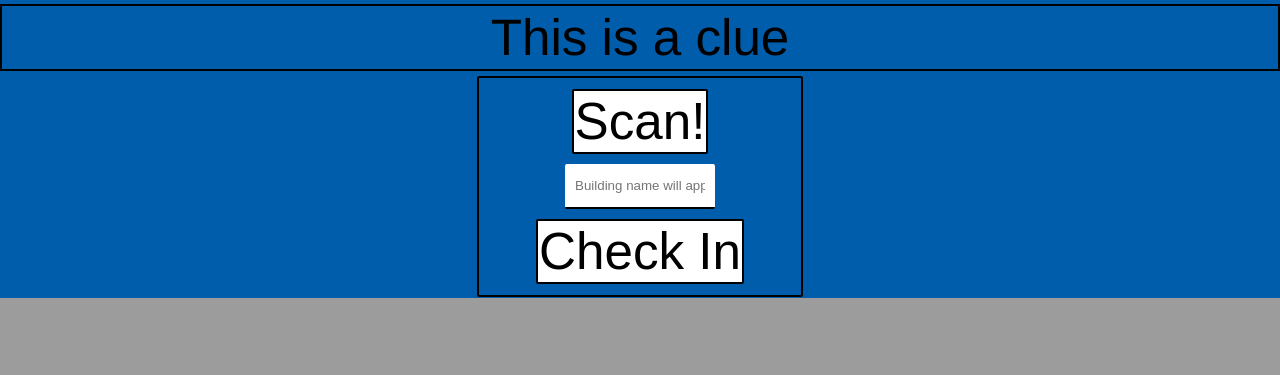
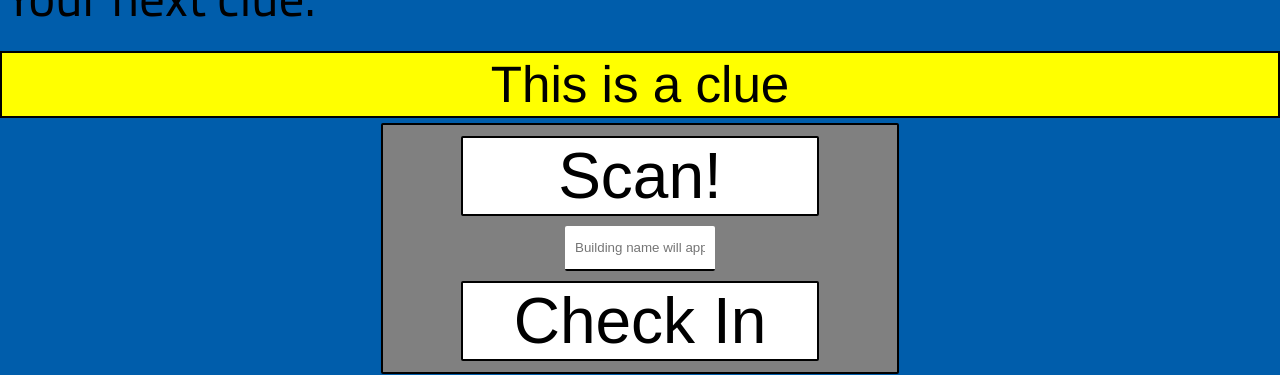
Before and after one commit to nickpap00/GroupSoftware, a PHP site: page /main.html in a window 1280 px wide. Shown: the part 860-1235 px from the top of the page. Before the commit the page ends 1158 px from the top, so only its background shows below. Run offline with PHP 8.4, Linux system fonts and the light colour scheme; some libraries are stand-ins or nearby versions.

Commit message:
Even More changes
Just trying to make it look nice

```diff
--- a/main.html
+++ b/main.html
@@ -39,15 +39,16 @@
 
     <!-- Map -->
     <div id="map"></div>
+	<h3>Your next clue:</h3>
     <div class="clueParagraph">
       <p>This is a clue</p> <!-- This can be the clue box -->
     </div>
-    <div id="qr_div">
+    <div class="qr_div">
       <button class="button" onclick="document.getElementById('QR_scanner').click()">Scan!</button>
 		<input class="buildingtextbox" type=text size=16 placeholder="Building name will appear here" class=qrcode-text readonly/>
 		<label class=qrcode-text-btn>
 		<input id="QR_scanner" type=file accept="image/*" capture=environment onchange="openQRCamera(this);" tabindex=-1></label>
-		<input class="button" type=button value="Check In" />
+		<button class="button">Check In</button>
     </div>
     <script>
     </script>
--- a/webPagesSourceCode/styles_coursework.css
+++ b/webPagesSourceCode/styles_coursework.css
@@ -15,6 +15,20 @@ h1{
 	font-size:6vw;
 	text-align:center;
 	padding:1px 1px;
+	margin-bottom:0px;
+
+}
+h3{
+	color: black;
+	margin-left: 4px;
+	font-family: 'Cairo', sans-serif;
+	font-weight: 300;
+	font-size:4vw;
+	text-align:center-left;
+	padding:1px 1px;
+	border-bottom:0px;
+	margin-top: 1px;
+	margin-bottom:0px;
 
 }
 p{
@@ -32,8 +46,9 @@ p{
 	display: block;
 	margin: 10px auto;
 	text-align: center;
-	font-size:4vw;
+	font-size:5vw;
 	min-width:25%;
+	min-height:10%;
 	padding: 1px 1px;
 	outline: none;
 	border-radius: 2px;
@@ -263,23 +278,27 @@ p{
 #QR_scanner{
 	display:none;
 }
-#qr_div{
+.qr_div{
 	border:2px solid black;
 	background: none;
 	display: block;
 	margin: 1px auto;
 	text-align: center;
-
-	width: 150px;
+	width:40%;
 	/*Min width stops the div from being too small on mobile*/
-	min-width:25%;
+	min-width:40%;
+	max-width:50%;
 	padding: 1px 1px;
 	outline: none;
 	border-radius: 2px;
-	transition: 0.25s;
-	cursor: pointer;
+	background-color: gray;
 }
+.qr_div button{
+		background-color:white;
+		width: 70%;
+		height: 5vh;
 
+}
 /*Styling for qr textboxes*/
 .buildingtextbox{
 border:0;
@@ -297,5 +316,5 @@ border:0;
 }
 /*Stlying for clue paragraph*/
 .clueParagraph{
-	background-color:light gray;
+	background-color:yellow;
 }
```
